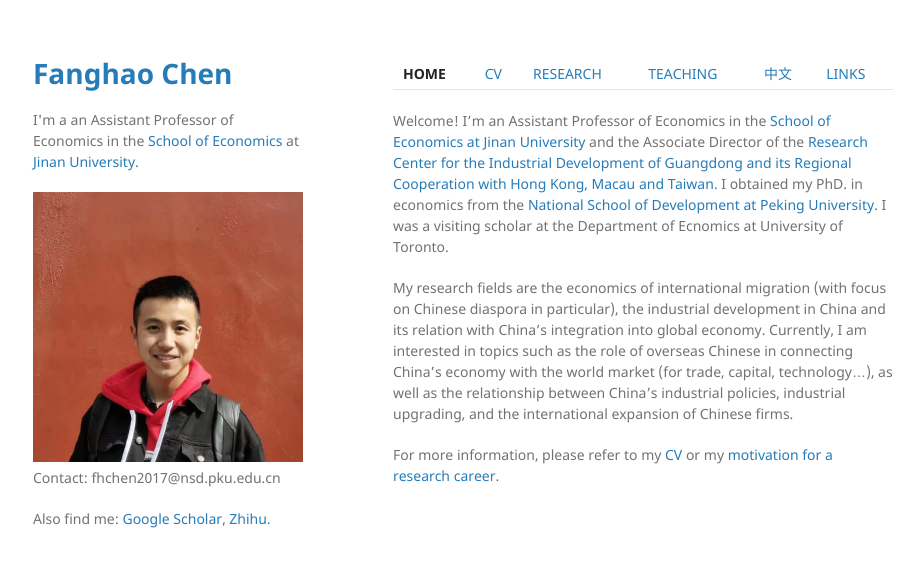
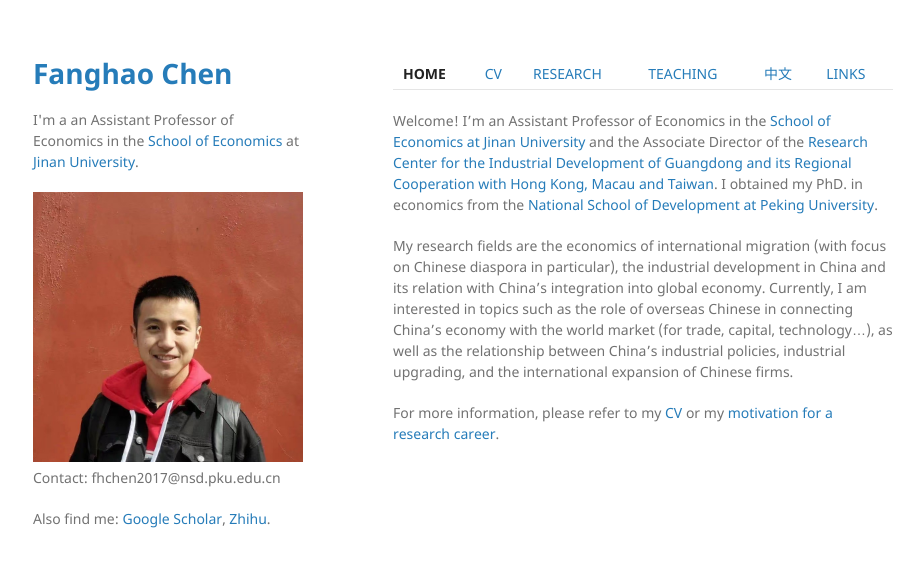
Before and after one commit to FanghaoChen/homepage, a Jekyll site: the page built from index.md, in a window 1280 px wide. Shown: the top 567 px of the page, without its empty margins (177-1100 px from the left). Built offline with Jekyll 4.4.1, drawn with Linux system fonts in a browser that asks for light colours.

Commit message:
Update index.md

```diff
--- a/index.md
+++ b/index.md
@@ -5,7 +5,7 @@ layout: default
 
 [**HOME**](./index.md) | [CV](./assets/CV_FanghaoChen_240916.pdf) | [RESEARCH](./research.md) | [TEACHING](./teaching.md) | [中文](./chinesepage.md) | [LINKS](./links.md)
 
-Welcome! I'm an Assistant Professor of Economics in the [School of Economics at Jinan University](https://ec.jnu.edu.cn/) and the Associate Director of the [Research Center for the Industrial Development of Guangdong and its Regional Cooperation with Hong Kong, Macau and Taiwan](https://ogo.jnu.edu.cn/). I obtained my PhD. in economics from the [National School of Development at Peking University](https://www.nsd.pku.edu.cn/). I was a visiting scholar at the Department of Ecnomics at University of Toronto.
+Welcome! I'm an Assistant Professor of Economics in the [School of Economics at Jinan University](https://ec.jnu.edu.cn/) and the Associate Director of the [Research Center for the Industrial Development of Guangdong and its Regional Cooperation with Hong Kong, Macau and Taiwan](https://ogo.jnu.edu.cn/). I obtained my PhD. in economics from the [National School of Development at Peking University](https://www.nsd.pku.edu.cn/).
 
 My research fields are the economics of international migration (with focus on Chinese diaspora in particular), the industrial development in China and its relation with China's integration into global economy. Currently, I am interested in topics such as the role of overseas Chinese in connecting China's economy with the world market (for trade, capital, technology...), as well as the relationship between China's industrial policies, industrial upgrading, and the international expansion of Chinese firms.
 
```
